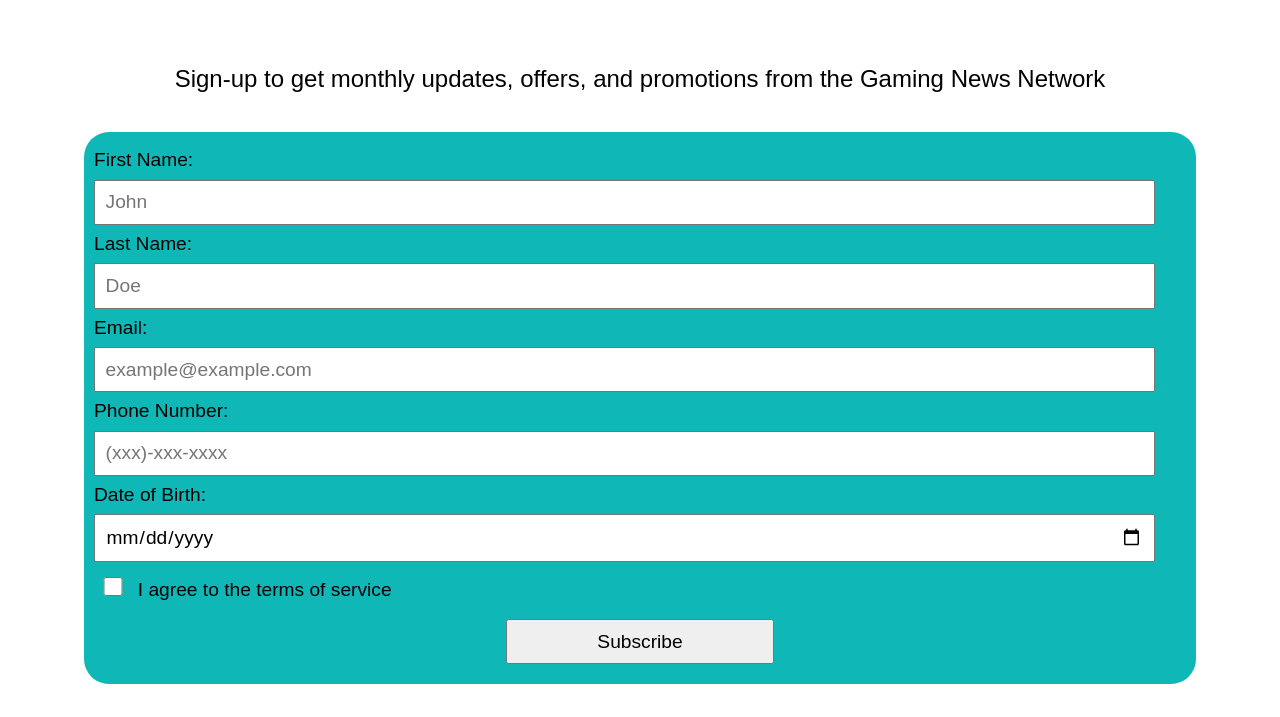
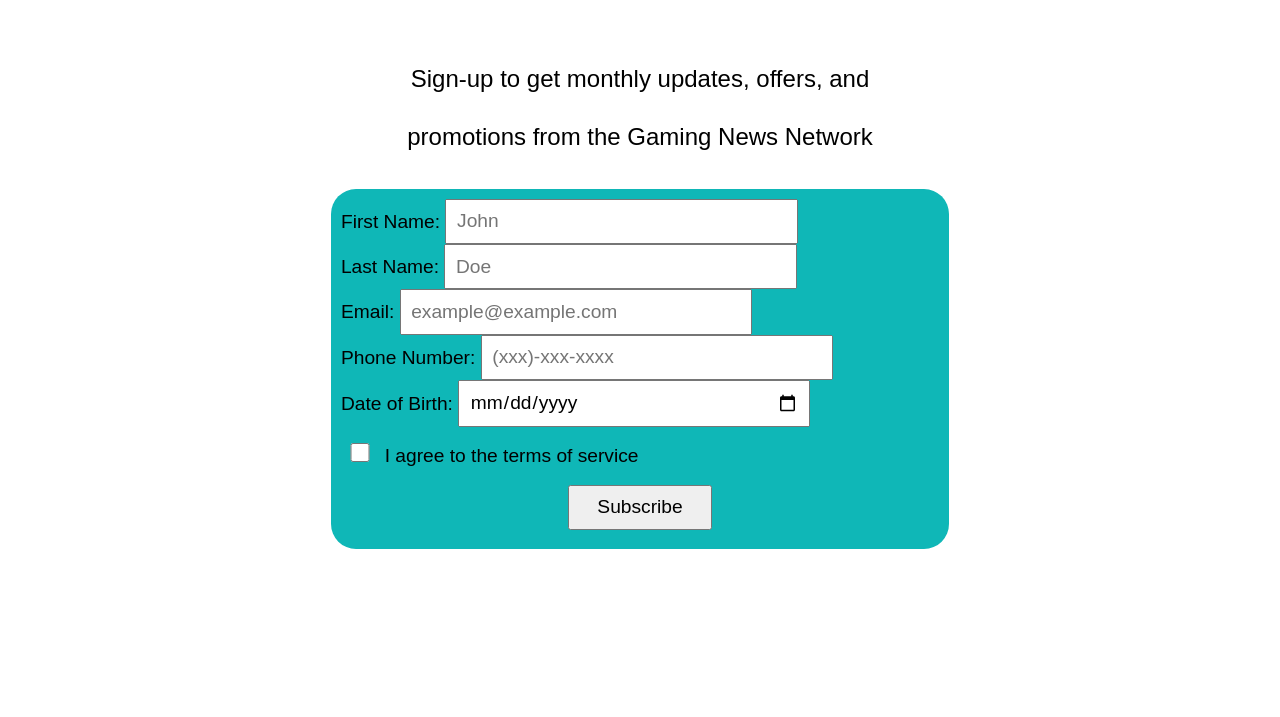
Before and after one commit to apalmer8org/projectone, a plain HTML site: page index.html in a window 1280 px wide. Shown: the part 83-800 px from the top of the page. Drawn offline with Linux system fonts and the light colour scheme.

Commit message:
Updating Media Screens
Testing the layouts on smaller screens

```diff
--- a/css/styles.css
+++ b/css/styles.css
@@ -61,11 +61,11 @@
 @media screen and (min-width: 900px)	{
 
 	form	{
-		width: 90%;
+		width: 50%;
 	}
 
 	input {
-		width: 95%;
+		width: 55%;
 		padding: 0.5em;
 	}
 
```
